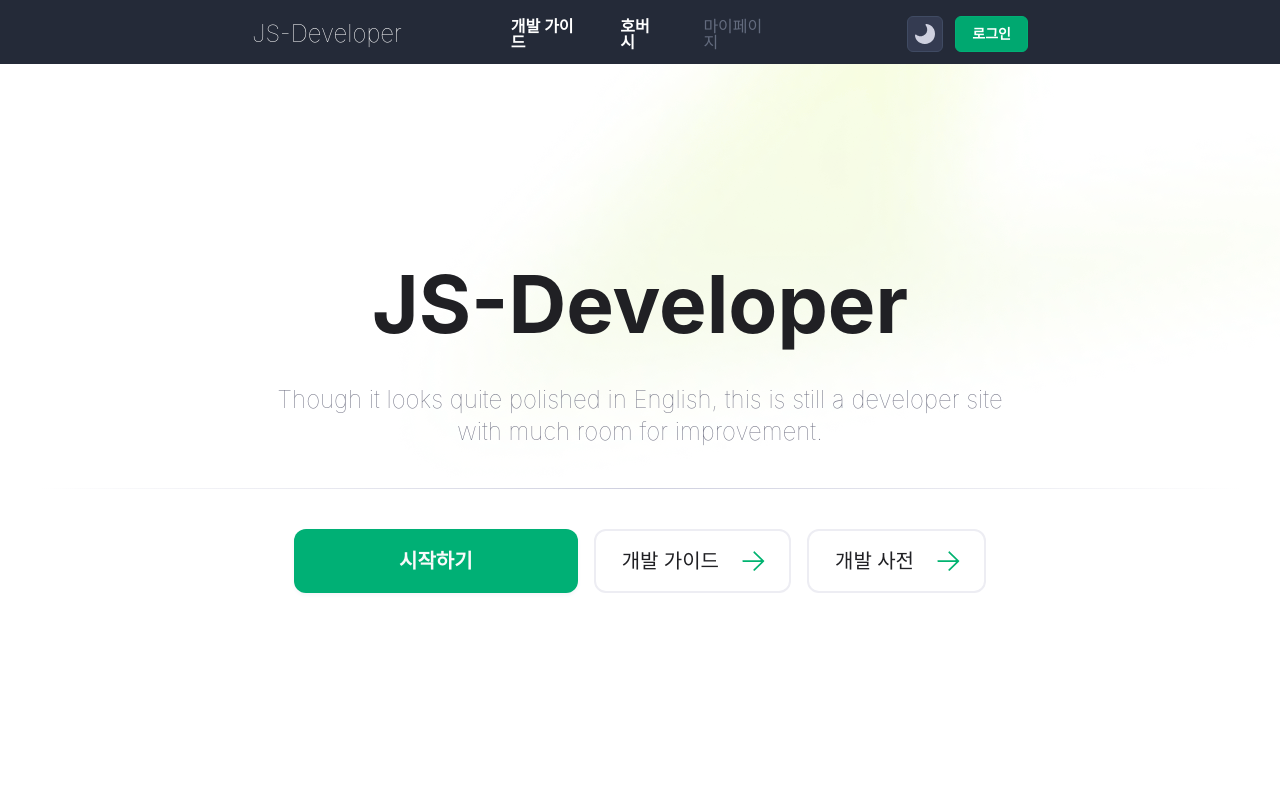
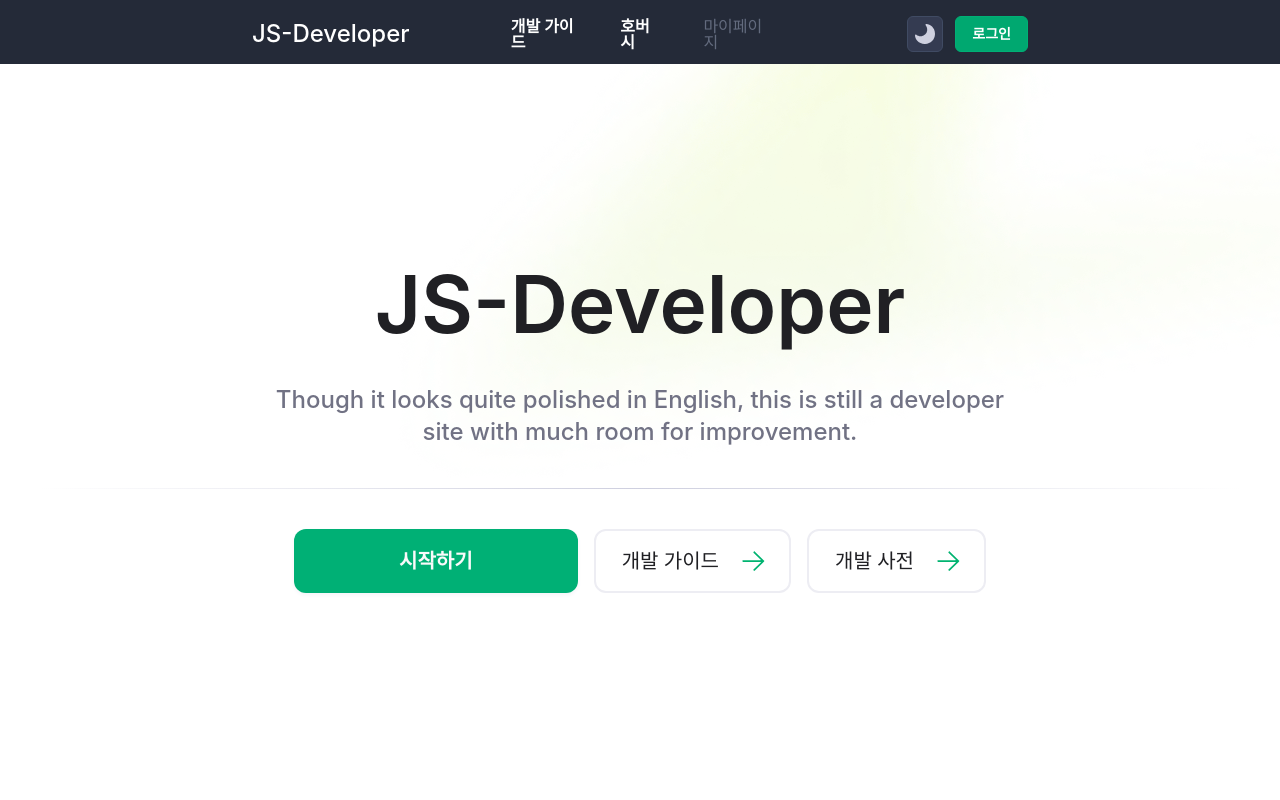
Before and after one commit to Jaesang98/JS-Developer, a React (Vite) app: page /Home in a window 1280 px wide. Shown: the top 800 px of the page. Built offline with nearby package versions, Linux system fonts and the light colour scheme; a web font is replaced by a local one.

Commit message:
chore(jsnam) : 컬러, 폰트 잘못된거 수정

```diff
--- a/src/assets/styles/abstracts/_variables.scss
+++ b/src/assets/styles/abstracts/_variables.scss
@@ -70,15 +70,20 @@ $fonts: (
     T1: (
         font-weight: 600,
         font-size: 36px,
-        line-height: 44px
+        line-height: 44px,
+        letter-spacing: 0%
     ),
     T2: (
         font-weight: 600,
-        font-size: 32px
+        font-size: 32px,
+        line-height: 100%,
+        letter-spacing: 0%
     ),
     SubT: (
         font-weight: 600,
-        font-size: 26px
+        font-size: 26px,
+        line-height: 100%,
+        letter-spacing: -0.8%
     ),
     B1: (
         font-weight: 400,
@@ -89,38 +94,49 @@ $fonts: (
     B2: (
         font-weight: 500,
         font-size: 18px,
-        line-height: 24px
+        line-height: 24px,
+        letter-spacing: 0%
     ),
     B3: (
         font-weight: 500,
         font-size: 16px,
-        line-height: 22px
+        line-height: 22px,
+        letter-spacing: 0%
     ),
     B4: (
         font-weight: 400,
         font-size: 16px,
-        line-height: 22px,
-        letter-spacing: 0.08%
+        line-height: 100%,
+        letter-spacing: 0%
     ),
     Btn-text-1: (
         font-weight: 600,
-        font-size: 16px
+        font-size: 16px,
+        line-height: 100%,
+        letter-spacing: 0%
     ),
     Btn-text-2: (
         font-weight: 500,
-        font-size: 16px
+        font-size: 16px,
+        line-height: 100%,
+        letter-spacing: 0%
     ),
     Btn-text-3: (
         font-weight: 600,
-        font-size: 14px
+        font-size: 14px,
+        line-height: 100%,
+        letter-spacing: 0%
     ),
     Btn-text-4: (
         font-weight: 500,
-        font-size: 14px
+        font-size: 14px,
+        line-height: 100%,
+        letter-spacing: 0%
     ),
     Card-title: (
         font-weight: 500,
         font-size: 22px,
+        line-height: 100%,
         letter-spacing: -1%
     ),
     Card-Body: (
@@ -130,22 +146,27 @@ $fonts: (
         letter-spacing: 0.08%
     ),
     Main-title: (
-        font-weight: 700,
+        font-weight: 600,
         font-size: 80px,
+        line-height: 100%,
         letter-spacing: -1.6%
     ),
     Main-body: (
-        font-weight: 20,
+        font-weight: 500,
         font-size: 24px,
         line-height: 32px,
         letter-spacing: -0.6%
     ),
     Main-Btn-1: (
         font-weight: 600,
-        font-size: 20px
+        font-size: 20px,
+        line-height: 100%,
+        letter-spacing: 0%
     ),
     Main-Btn-2: (
         font-weight: 500,
-        font-size: 20px
+        font-size: 20px,
+        line-height: 100%,
+        letter-spacing: 0%
     )
 );
```
